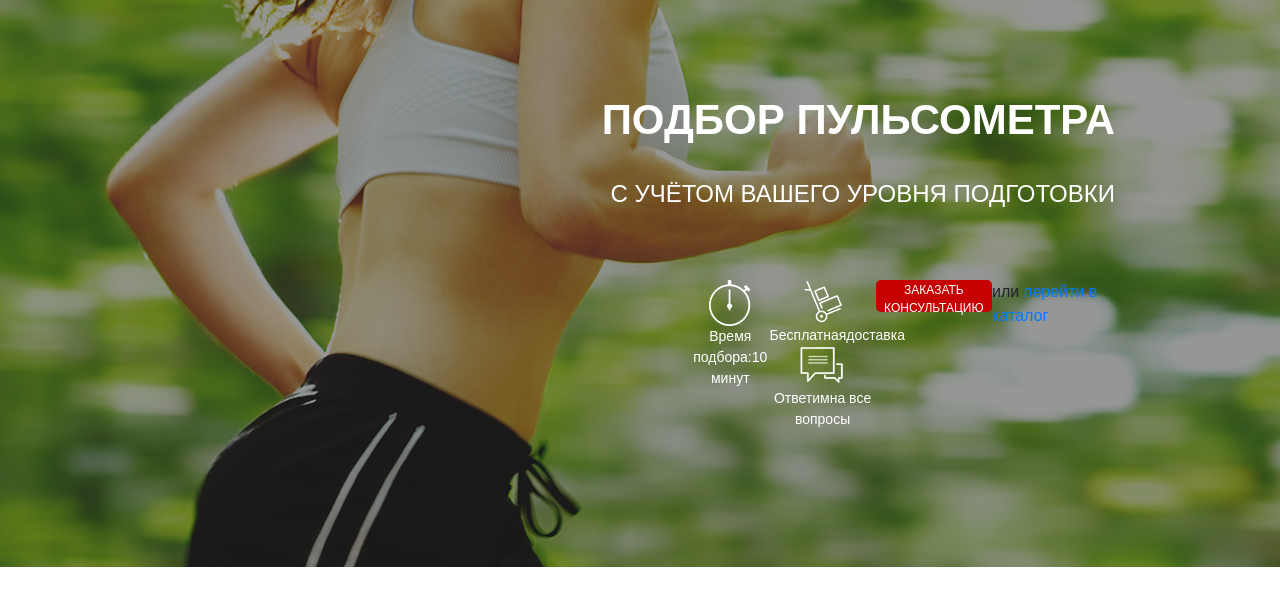
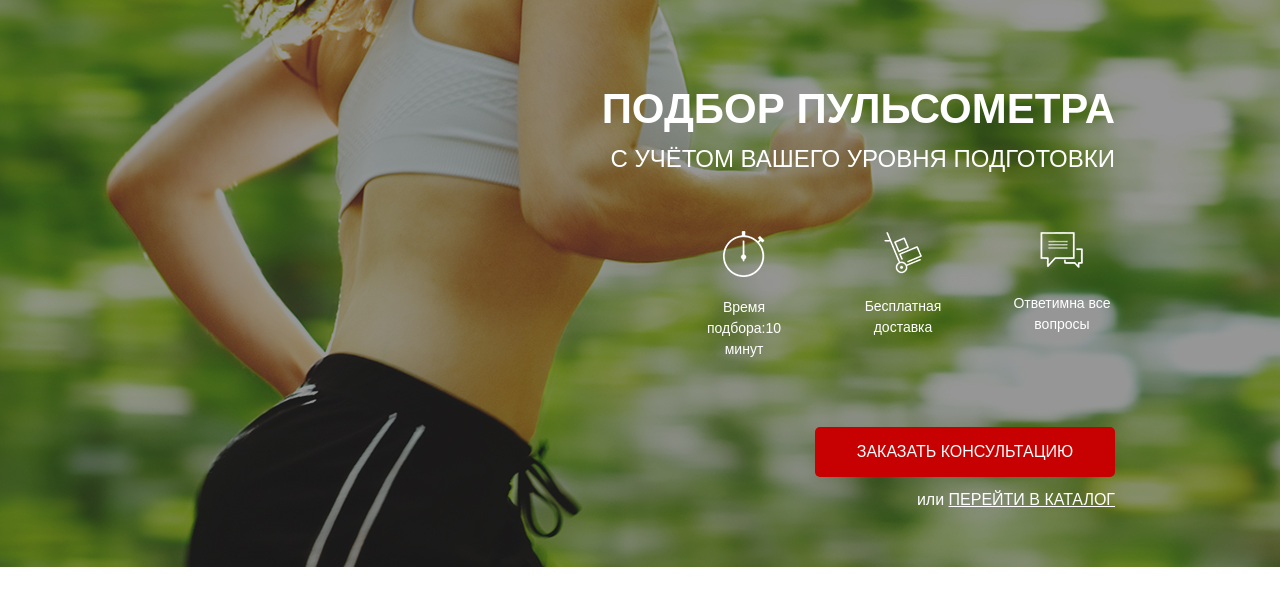
Before and after one commit to Tedmant/Pulse, a website: page src/index.html in a window 1280 px wide. Shown: the part 83-688 px from the top of the page. Drawn offline with Linux system fonts and the light colour scheme.

Commit message:
End 1 page

```diff
--- a/src/index.html
+++ b/src/index.html
@@ -34,7 +34,7 @@
                         Время подбора:10 минут</div>
                     <div class="promo__icon"
                     >   <img src="icon/app 08 hand cart 64.png"   alt="hand-car">
-                        Бесплатнаядоставка
+                        Бесплатная доставка</div>
                     <div class="promo__icon"
                     >   <img src="icon/messages-64.png" alt="message">
                         Ответимна все вопросы</div>
--- a/src/sass/blocks/_buttons.scss
+++ b/src/sass/blocks/_buttons.scss
@@ -8,5 +8,13 @@
     font-weight: 500;
     font-size: 12px;
     text-transform: uppercase;
+    &_main {
+        width: 300px;
+        height: 50px;
+        margin-top: 67px;
+        font-weight: 500;
+        font-size: 16px;
+        text-transform: uppercase;
 
+    }
 }
--- a/src/sass/blocks/_promo.scss
+++ b/src/sass/blocks/_promo.scss
@@ -14,18 +14,22 @@
         font-size: 42px;
         color: #FFFFFF;
         text-transform: uppercase;
+        margin: 0;
+        line-height: 42px;
     }
     &__subheader {
+        margin: 0;
         font-weight: 500;
         font-size: 24px;
         color: #FFFFFF;
         text-transform: uppercase;
         margin-top: 17px;
+        line-height: 24px;
     }
     &__icons {
+        display: flex;
         margin-top: 60px;
         width: 424px;
-        display: flex;
         justify-content: space-between;
     }
     &__icon {
@@ -35,9 +39,21 @@
         color: #FFFFFF;
         text-align: center;
         img {
+            margin: 0 auto;
             margin-bottom: 20px;
             display: block;
-            margin: 0 auto;
+            }
+    }
+    &__link {
+        font-weight: 500;
+        font-size: 16px;
+        line-height: 25px;
+        color: #FFFFFF;
+        margin-top: 10px;
+        a {
+            text-decoration: underline;
+            text-transform: uppercase;
+            color: #FFFFFF;
         }
     }
 
```
Also changed, not shown: src/css/style.min.css.
